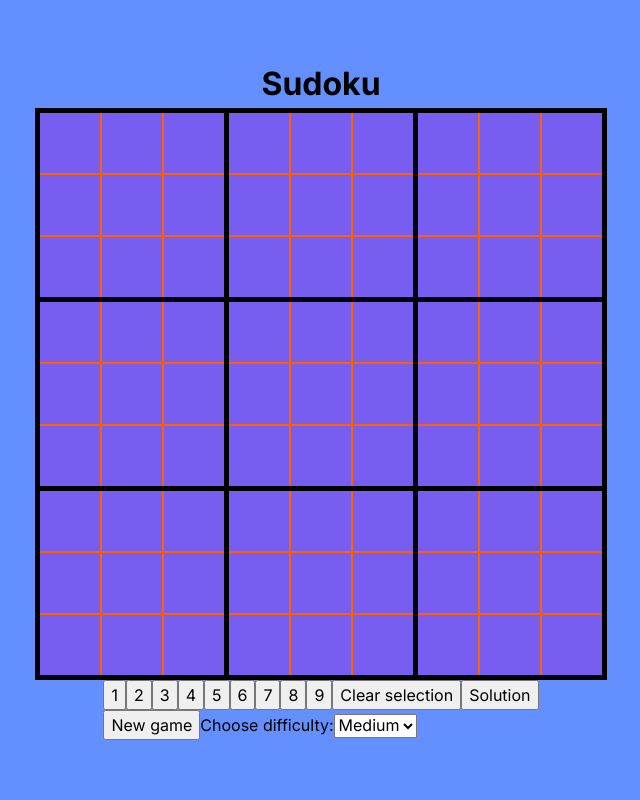
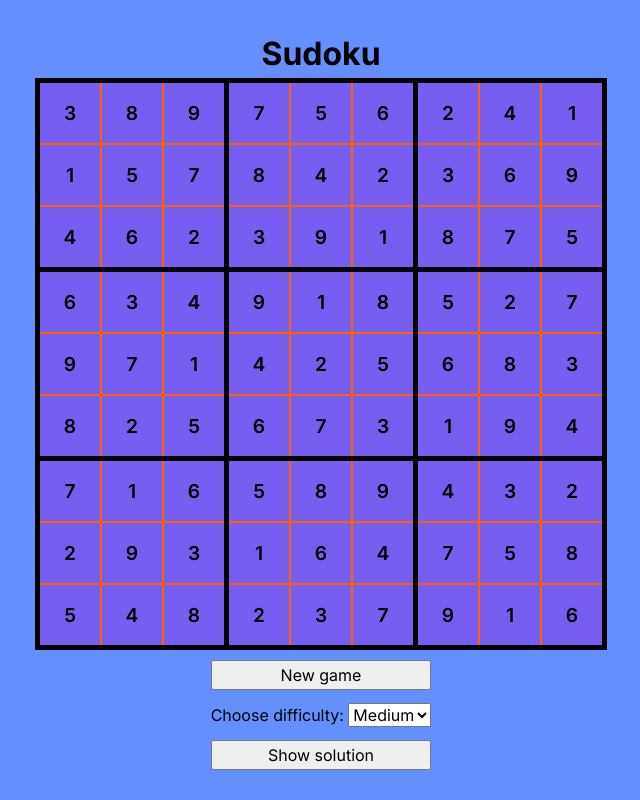
Before and after one commit to lzralbu/sudoku, a Next.js app: page / in a window 1280 px wide. Shown: the whole page, without its empty margins (319-959 px from the left). Built offline with nearby package versions, Linux system fonts and the light colour scheme.

Commit message:
Changed some names, included some more types.
Created the new component Menu.

```diff
--- a/app/components/Cell.tsx
+++ b/app/components/Cell.tsx
@@ -25,7 +25,7 @@ export default function Cell({
       }
       onClick={() => handleCellSelection(id)}
     >
-      {value}
+      {value === "-" ? null : value}
     </div>
   );
 }
--- a/app/components/Board.module.css
+++ b/app/components/Grid.module.css
@@ -1,4 +1,4 @@
-.board {
+.grid {
   display: grid;
   grid-template-rows: repeat(3, 1fr);
   grid-template-columns: repeat(3, 1fr);
--- a/app/components/Board.tsx
+++ b/app/components/Grid.tsx
@@ -1,16 +1,16 @@
 import { GameState } from "../lib/sudokuReducer";
-import styles from "./Board.module.css";
+import styles from "./Grid.module.css";
 import Box from "./Box";
 import Cell from "./Cell";
 
-type BoardProps = {
+type GridProps = {
   state: GameState;
   handleCellSelection: (id: number) => void;
 };
 
-export default function Board({ state, handleCellSelection }: BoardProps) {
+export default function Grid({ state, handleCellSelection }: GridProps) {
   return (
-    <div className={styles.board}>
+    <div className={styles.grid}>
       {Array.from({ length: 9 }, (_, boxIndex) => (
         <Box key={boxIndex}>
           {Array.from({ length: 9 }, (_, subBoxIndex) => {
@@ -21,11 +21,7 @@ export default function Board({ state, handleCellSelection }: BoardProps) {
                 id={cellIndex}
                 state={state}
                 handleCellSelection={handleCellSelection}
-                value={
-                  state.cellValues[cellIndex] === "-"
-                    ? null
-                    : state.cellValues[cellIndex]
-                }
+                value={state.cellValues[cellIndex]}
               ></Cell>
             );
           })}
--- /dev/null
+++ b/app/components/Menu.module.css
@@ -0,0 +1,7 @@
+.menu {
+  display: flex;
+  flex-direction: column;
+  padding-top: 10px;
+  justify-content: space-between;
+  height: 120px;
+}
--- /dev/null
+++ b/app/components/Menu.tsx
@@ -0,0 +1,35 @@
+import { GameState } from "../lib/sudokuReducer";
+import styles from "./Menu.module.css";
+
+type MenuProps = {
+  state: GameState;
+  handleNewGame: () => void;
+  handleDifficultySelection: (difficulty: string) => void;
+  handleShowSolution: () => void;
+};
+
+export default function Menu({
+  state,
+  handleNewGame,
+  handleDifficultySelection,
+  handleShowSolution,
+}: MenuProps) {
+  return (
+    <div className={styles.menu}>
+      <button onClick={handleNewGame}>New game</button>
+      <label>
+        Choose difficulty:{" "}
+        <select
+          value={state.selectedDifficulty}
+          onChange={(e) => handleDifficultySelection(e.target.value)}
+        >
+          <option value="easy">Easy</option>
+          <option value="medium">Medium</option>
+          <option value="hard">Hard</option>
+          <option value="expert">Expert</option>
+        </select>
+      </label>
+      <button onClick={handleShowSolution}>Show solution</button>
+    </div>
+  );
+}
--- a/app/lib/sudokuReducer.ts
+++ b/app/lib/sudokuReducer.ts
@@ -6,15 +6,16 @@ export type GameState = {
   solution: string;
   cellValues: string;
   selectedCellId: number;
-  selectedDifficulty: Difficulty;
+  selectedDifficulty: string;
 };
 
 type ActionType =
   | { type: "startedNewGame" }
   | { type: "selectedCell"; cellId: number }
   | { type: "selectedValue"; value: string }
-  | { type: "selectedDifficulty"; difficulty: Difficulty }
-  | { type: "clearedSelectedCell" };
+  | { type: "selectedDifficulty"; difficulty: string }
+  | { type: "clearedSelectedCell" }
+  | { type: "gaveUp" };
 
 export default function sudokuReducer(
   state: GameState,
@@ -22,7 +23,9 @@ export default function sudokuReducer(
 ): GameState {
   switch (action.type) {
     case "startedNewGame": {
-      const { puzzle, solution } = getSudoku(state.selectedDifficulty);
+      const { puzzle, solution } = getSudoku(
+        state.selectedDifficulty as Difficulty
+      );
       const tempPuzzle = Array(81);
       const tempSolution = Array(81);
       for (let i = 0; i < puzzle.length; ++i) {
@@ -103,6 +106,13 @@ export default function sudokuReducer(
       };
     }
 
+    case "gaveUp": {
+      return {
+        ...state,
+        cellValues: state.solution,
+      };
+    }
+
     default: {
       throw Error("Unknown action: " + action);
     }
@@ -146,7 +156,7 @@ function validateMove(state: GameState, cellId: number, newValue: string) {
   return true;
 }
 
-function cellIdToCellPosition(cellId) {
+function cellIdToCellPosition(cellId: number) {
   const box = Math.floor(cellId / 9);
   const subBox = cellId % 9;
   const row = 3 * Math.floor(box / 3) + Math.floor(subBox / 3);
@@ -158,13 +168,19 @@ function cellIdToCellPosition(cellId) {
   };
 }
 
-function cellPositionToCellId({ row, column }) {
+function cellPositionToCellId({
+  row,
+  column,
+}: {
+  row: number;
+  column: number;
+}) {
   const box = 3 * Math.floor(row / 3) + Math.floor(column / 3);
   const subBox = 3 * (row % 3) + (column % 3);
   return box * 9 + subBox;
 }
 
-function sudokuIndexToCellId(index) {
+function sudokuIndexToCellId(index: number) {
   const row = Math.floor(index / 9);
   const column = index % 9;
   return cellPositionToCellId({ row, column });
--- a/app/page.tsx
+++ b/app/page.tsx
@@ -3,41 +3,24 @@
 import { useEffect, useReducer } from "react";
 
 import styles from "./page.module.css";
-import Board from "./components/Board";
 import sudokuReducer, { GameState } from "./lib/sudokuReducer";
+import Grid from "./components/Grid";
+import Menu from "./components/Menu";
+import { Difficulty } from "sudoku-gen/dist/types/difficulty.type";
 
 const initialCellValues =
   "389157462756842391241369875634971825918425673527683194716293548589164237432758916";
 
 const initialState: GameState = {
-  puzzle: "",
-  solution: "",
-  cellValues: "",
+  puzzle: initialCellValues,
+  solution: initialCellValues,
+  cellValues: initialCellValues,
   selectedCellId: -1,
   selectedDifficulty: "medium",
 };
 
-export default function Sudoku() {
-  const [state, dispatch] = useReducer(sudokuReducer, initialState, (state) => {
-    return initialState;
-  });
-
-  useEffect(() => {
-    function handleKeyDown(e) {
-      e.stopPropagation();
-      if (isFinite(e.key as unknown as number) && Number(e.key) > 0) {
-        handleValueSelection(e.key);
-      } else if (e.key === "Backspace" && state.selectedCellId >= 0) {
-        handleClearSelectedCell();
-      }
-    }
-
-    document.addEventListener("keydown", handleKeyDown);
-
-    return function () {
-      document.removeEventListener("keydown", handleKeyDown);
-    };
-  });
+export default function Game() {
+  const [state, dispatch] = useReducer(sudokuReducer, initialState);
 
   function handleNewGame() {
     dispatch({
@@ -45,7 +28,7 @@ export default function Sudoku() {
     });
   }
 
-  function handleCellSelection(cellId) {
+  function handleCellSelection(cellId: number) {
     dispatch({
       type: "selectedCell",
       cellId,
@@ -59,7 +42,7 @@ export default function Sudoku() {
     });
   }
 
-  function handleDifficultySelection(difficulty) {
+  function handleDifficultySelection(difficulty: string) {
     dispatch({
       type: "selectedDifficulty",
       difficulty,
@@ -72,34 +55,39 @@ export default function Sudoku() {
     });
   }
 
+  function handleShowSolution() {
+    dispatch({
+      type: "gaveUp",
+    });
+  }
+
+  useEffect(() => {
+    function handleKeyDown(e: KeyboardEvent) {
+      e.stopPropagation();
+      if (isFinite(e.key as unknown as number) && Number(e.key) > 0) {
+        handleValueSelection(e.key);
+      } else if (e.key === "Backspace") {
+        handleClearSelectedCell();
+      }
+    }
+
+    document.addEventListener("keydown", handleKeyDown);
+
+    return function () {
+      document.removeEventListener("keydown", handleKeyDown);
+    };
+  });
+
   return (
     <div className={styles.game}>
       <h1>Sudoku</h1>
-      <Board state={state} handleCellSelection={handleCellSelection}></Board>
-      <div>
-        <div>
-          {Array.from({ length: 9 }, (v, k) => (
-            <button key={k} onClick={() => handleValueSelection(`${k + 1}`)}>
-              {k + 1}
-            </button>
-          ))}
-          <button onClick={handleClearSelectedCell}>Clear selection</button>
-          <button onClick={() => {}}>Solution</button>
-        </div>
-        <button onClick={handleNewGame}>New game</button>
-        <label>
-          Choose difficulty:
-          <select
-            value={state.selectedDifficulty}
-            onChange={(e) => handleDifficultySelection(e.target.value)}
-          >
-            <option value="easy">Easy</option>
-            <option value="medium">Medium</option>
-            <option value="hard">Hard</option>
-            <option value="expert">Expert</option>
-          </select>
-        </label>
-      </div>
+      <Grid state={state} handleCellSelection={handleCellSelection}></Grid>
+      <Menu
+        state={state}
+        handleNewGame={handleNewGame}
+        handleDifficultySelection={handleDifficultySelection}
+        handleShowSolution={handleShowSolution}
+      ></Menu>
     </div>
   );
 }
--- a/tsconfig.json
+++ b/tsconfig.json
@@ -21,7 +21,7 @@
     "paths": {
       "@/*": ["./*"]
     },
-    "strict": false
+    "strict": true
   },
   "include": ["next-env.d.ts", "**/*.ts", "**/*.tsx", ".next/types/**/*.ts"],
   "exclude": ["node_modules"]
```
